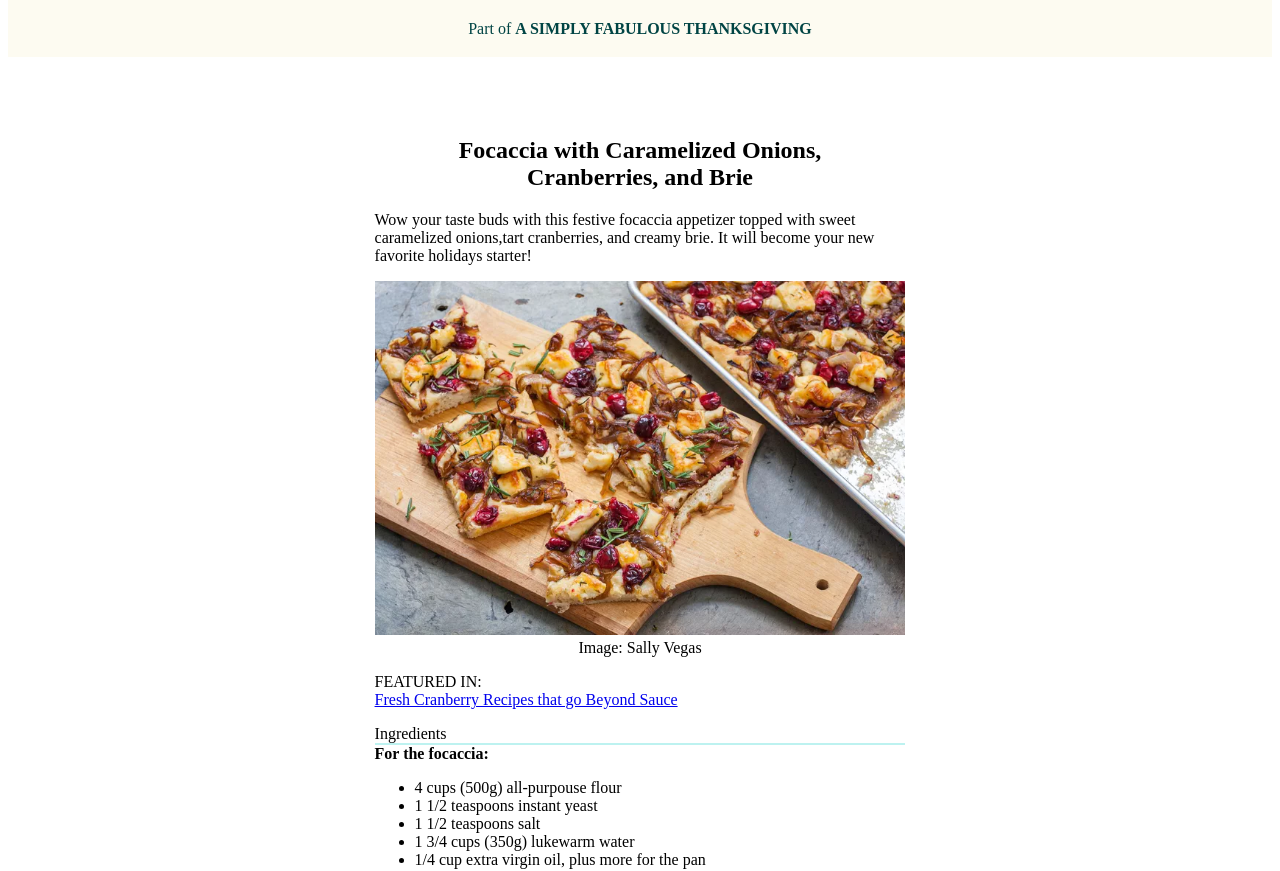
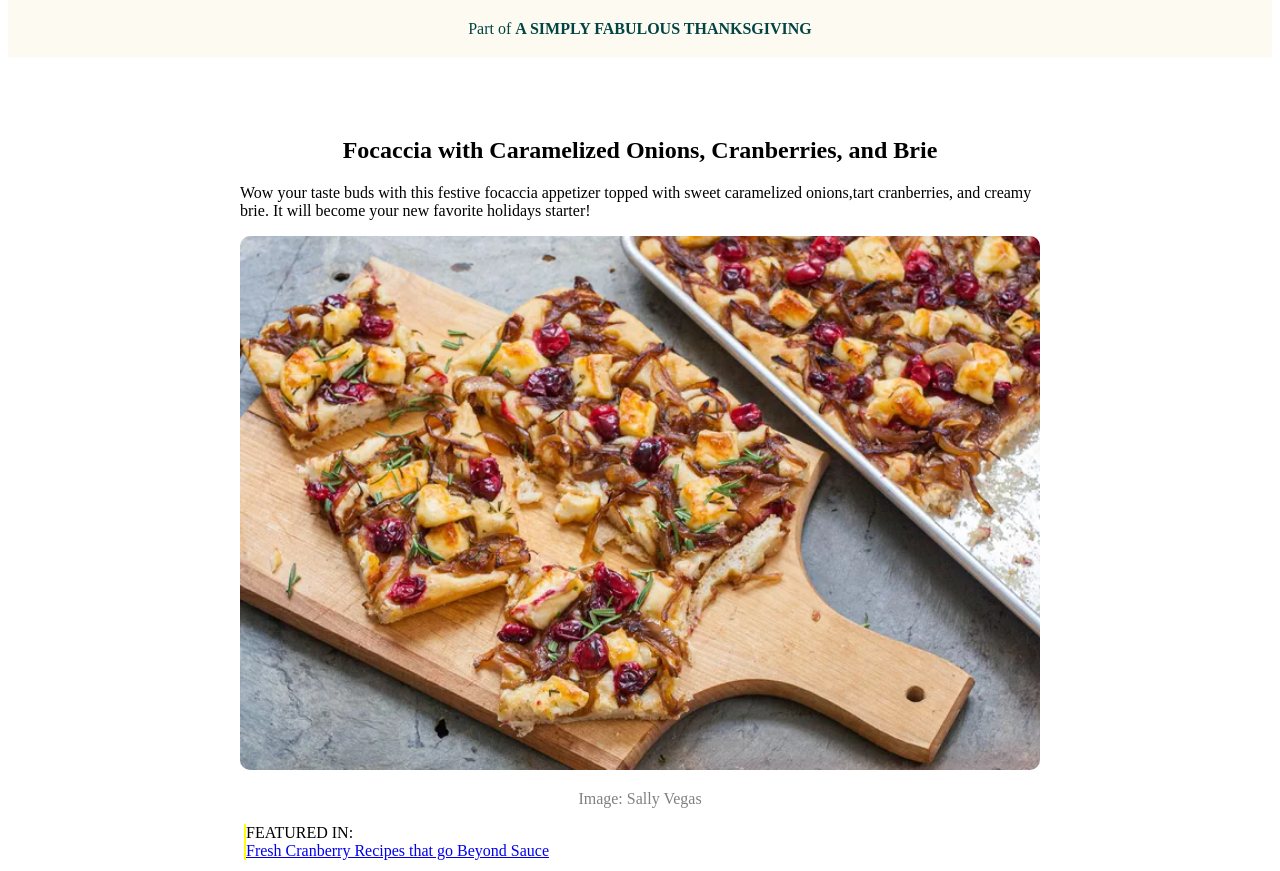
Before and after one commit to faaizaan/esercizio, a plain HTML site: page index.html in a window 1280 px wide. Shown: the part 103-974 px from the top of the page. Drawn offline with Linux system fonts and the light colour scheme.

Commit message:
fine struttura

```diff
--- a/assets/style.css
+++ b/assets/style.css
@@ -16,12 +16,13 @@ body {
 }
 
 #main {
+  width: 800px;
   text-align: center;
-  margin-left: 29%;
-  margin-right: 29%;
+  margin-inline: auto;
 }
 #immagine {
   width: 100%;
+  border-radius: 10px;
 }
 
 h1 {
@@ -36,7 +37,11 @@ h1 {
   border-bottom: 2px solid #bdf2f0;
 }
 
-.bordo-sinistro {
+.bordo-sinistra {
   border-left: 2px solid yellow;
   margin-left: 4px;
 }
+
+ul li {
+  padding-block: 10px;
+}
--- a/index.html
+++ b/index.html
@@ -7,27 +7,22 @@
     <title>Document</title>
   </head>
   <body>
-    <div id="inizio">
-      <div><img src="./assets/logo.png" alt="logo pagina" id="logo" /></div>
+    <header id="inizio">
+      <img src="./assets/logo.png" alt="logo pagina" id="logo" />
       <div id="sfondo-scritta">
         <p>Part of <strong>A SIMPLY FABULOUS THANKSGIVING</strong></p>
       </div>
-    </div>
+    </header>
     <main id="main">
       <article id="articolo-1">
-        <h1>
-          Focaccia with Caramelized Onions,<br />
-          Cranberries, and Brie
-        </h1>
+        <h1>Focaccia with Caramelized Onions, Cranberries, and Brie</h1>
         <p class="testo-sinistra">
           Wow your taste buds with this festive focaccia appetizer topped with sweet caramelized onions,tart cranberries, and creamy brie. It will become your
           new favorite holidays starter!
         </p>
 
         <img src="assets/focaccia.png" alt="focaccia teglia" id="immagine" />
-        <caption style="color: grey">
-          Image: Sally Vegas
-        </caption>
+        <p style="color: grey">Image: Sally Vegas</p>
       </article>
       <div class="testo-sinistra bordo-sinistra">
         <p>
```
Also changed, not shown: 1 other file.
